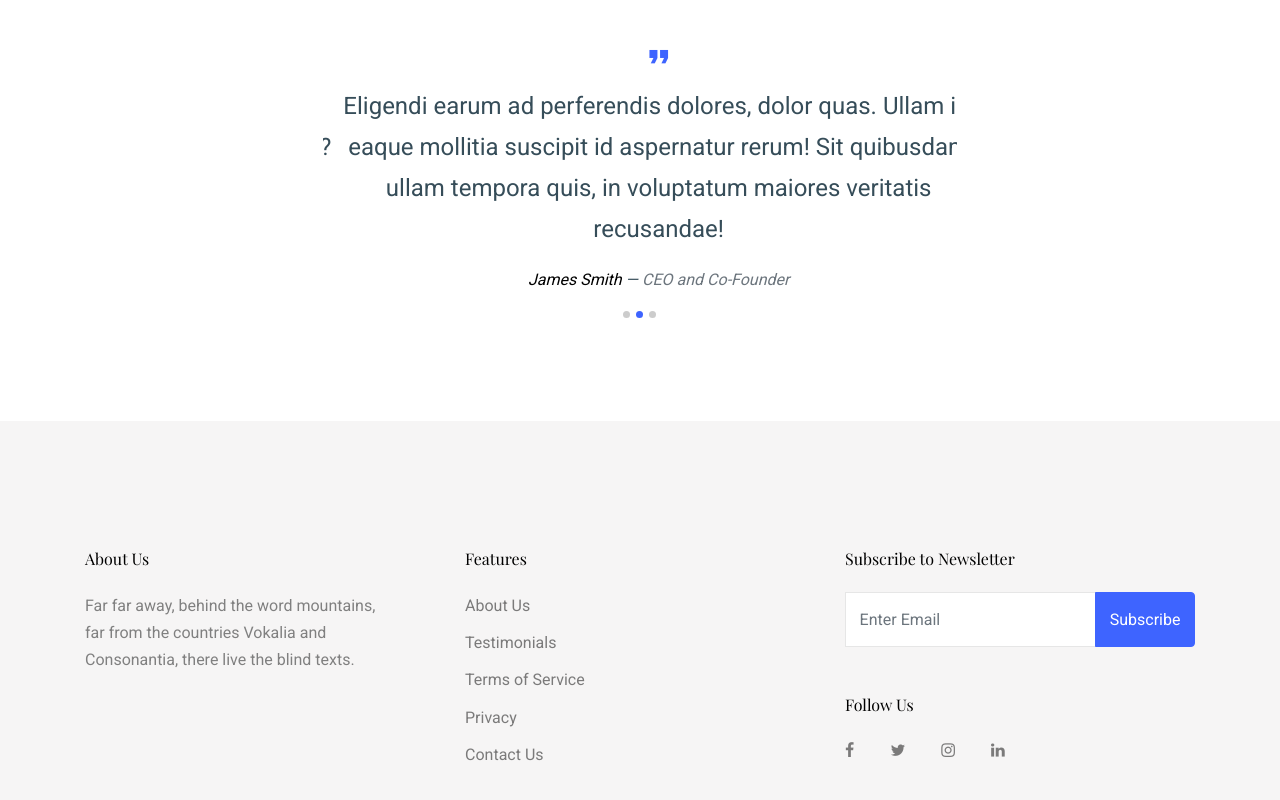
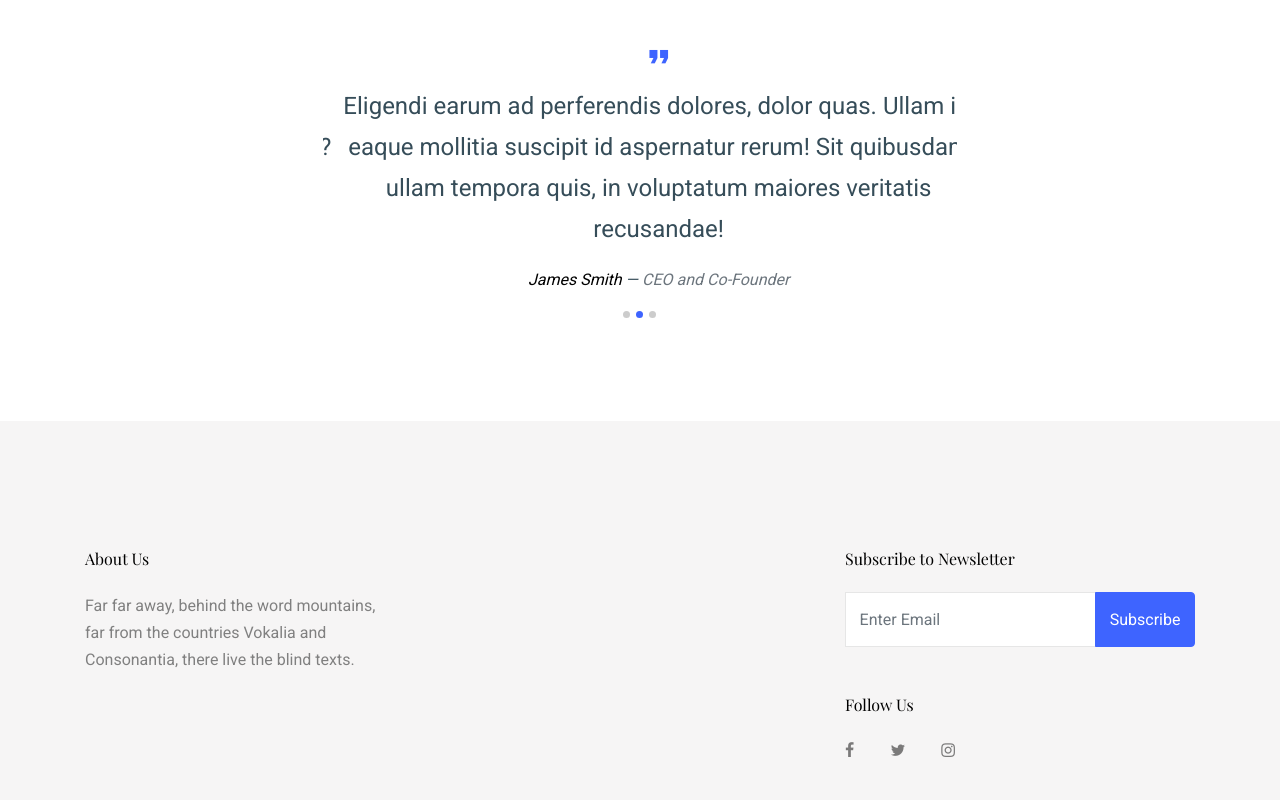
Before and after one commit to kvirginia/web, a plain HTML site: page gallery.html in a window 1280 px wide. Shown: the part 1942-2742 px from the top of the page. Drawn offline with nearby package versions, Linux system fonts and the light colour scheme; files whose address does not match are found by name; a web font is replaced by a local one.

Commit message:
Update gallery.html

```diff
--- a/gallery.html
+++ b/gallery.html
@@ -49,7 +49,7 @@
               <nav class="site-navigation text-right ml-auto " role="navigation">
                 <ul class="site-menu main-menu js-clone-nav ml-auto d-none d-lg-block">
                   <li><a href="index.html" class="nav-link">Home</a></li>
-                  <li><a href="work.html" class="nav-link">Work</a></li>
+                  <li><a href="work.html" class="nav-link">Cultural</a></li>
                 </ul>
               </nav>
             </div>
@@ -97,7 +97,7 @@
 
       </div>
 
-        <div class="ftco-cover-1" style="background-image: url('images/hero_1.jpg');"></div>
+        <div class="ftco-cover-1" style="background-image: url('images/pic4.png');"></div>
     </div>
 
 
@@ -171,16 +171,6 @@
                 <p>Far far away, behind the word mountains, far from the countries Vokalia and Consonantia, there live the blind texts. </p>
 
               </div>
-              <div class="col-md-4 ml-auto">
-                <h2 class="footer-heading mb-4">Features</h2>
-                <ul class="list-unstyled">
-                  <li><a href="#">About Us</a></li>
-                  <li><a href="#">Testimonials</a></li>
-                  <li><a href="#">Terms of Service</a></li>
-                  <li><a href="#">Privacy</a></li>
-                  <li><a href="#">Contact Us</a></li>
-                </ul>
-              </div>
 
             </div>
           </div>
@@ -202,7 +192,6 @@
             <a href="#about-section" class="smoothscroll pl-0 pr-3"><span class="icon-facebook"></span></a>
             <a href="#" class="pl-3 pr-3"><span class="icon-twitter"></span></a>
             <a href="#" class="pl-3 pr-3"><span class="icon-instagram"></span></a>
-            <a href="#" class="pl-3 pr-3"><span class="icon-linkedin"></span></a>
             </form>
           </div>
         </div>
```
